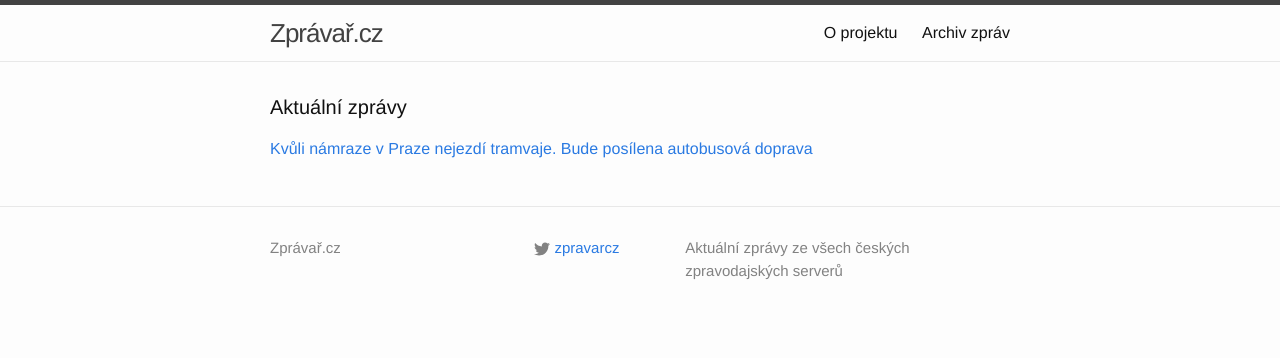
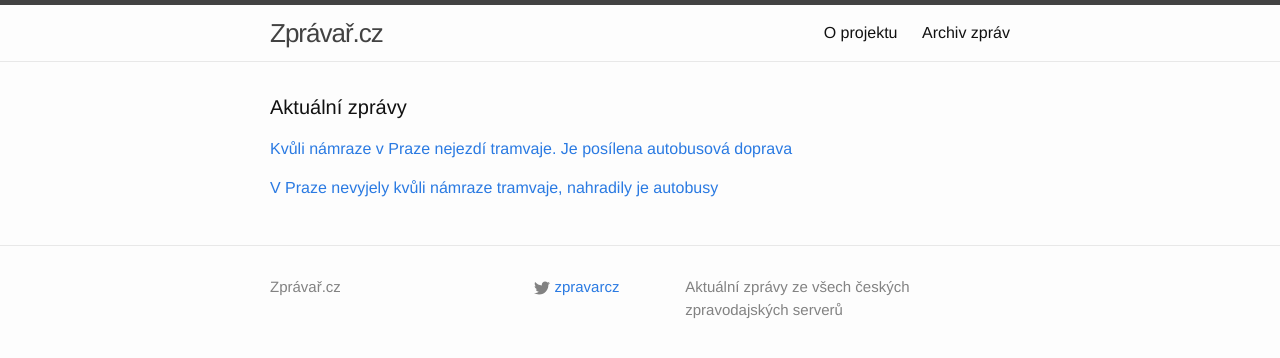
Before and after one commit to adliska/zpravar, a Jekyll site: the page built from index.html, in a window 1280 px wide. Shown: the top 358 px of the page. Built offline with Jekyll 4.4.1, drawn with Linux system fonts in a browser that asks for light colours.

Commit message:
zpravar news update

```diff
--- a/index.html
+++ b/index.html
@@ -5,11 +5,19 @@ layout: default
 <div class="home">
     <h1 class="page-heading">Aktuální zprávy</h1>
 
-<p><a href="javascript:;" onclick="toggle_visibility('zpravy0')">Kvůli námraze v Praze nejezdí tramvaje. Bude posílena autobusová doprava  </a></p>
+<p><a href="javascript:;" onclick="toggle_visibility('zpravy0')">Kvůli námraze v Praze nejezdí tramvaje. Je posílena autobusová doprava  </a></p>
 <div id="zpravy0" style="display:none">
 <ul>
+<li><a href=http://www.rozhlas.cz/_zprava/kvuli-namraze-v-praze-nejezdi-tramvaje-je-posilena-autobusova-doprava--1427207>Kvůli námraze v Praze nejezdí tramvaje. Je posílena autobusová doprava   - www.rozhlas.cz</a></li>
 <li><a href=http://www.rozhlas.cz/_zprava/kvuli-namraze-v-praze-nejezdi-tramvaje-bude-posilena-autobusova-doprava--1427207>Kvůli námraze v Praze nejezdí tramvaje. Bude posílena autobusová doprava   - www.rozhlas.cz</a></li>
 <li><a href=http://www.ceskatelevize.cz/ct24/domaci/294185-doprava-kolabuje-a-rano-nebude-lepe-tramvaje-stoji-vlaky-maji-zpozdeni/>Doprava kolabuje a ráno nebude lépe. Tramvaje stojí, vlaky mají zpoždění - www.ceskatelevize.cz</a></li>
 <li><a href=http://zpravy.e15.cz/domaci/udalosti/kvuli-namraze-v-utery-rano-v-cesku-nevyjedou-desitky-vlaku-1141663>Kvůli námraze v úterý ráno v Česku nevyjedou desítky vlaků - zpravy.e15.cz</a></li>
 </ul>
+</div><p><a href="javascript:;" onclick="toggle_visibility('zpravy1')">V Praze nevyjely kvůli námraze tramvaje, nahradily je autobusy</a></p>
+<div id="zpravy1" style="display:none">
+<ul>
+<li><a href=http://www.ceskenoviny.cz/zpravy/zpravy/v-praze-nevyjely-kvuli-namraze-tramvaje-nahradily-je-autobusy/1153869>V Praze nevyjely kvůli námraze tramvaje, nahradily je autobusy - www.ceskenoviny.cz</a></li>
+<li><a href=http://www.ceskenoviny.cz/zpravy/zpravy/rano-mohou-v-praze-kvuli-namraze-misto-tramvaji-vyjet-autobusy/1153837>Ráno mohou v Praze kvůli námraze místo tramvají vyjet autobusy - www.ceskenoviny.cz</a></li>
+<li><a href=http://www.ceskenoviny.cz/zpravy/zpravy/krnacova-svolala-kvuli-problemum-v-prazske-doprave-krizovy-stab/1153869>Krnáčová svolala kvůli problémům v pražské dopravě krizový štáb - www.ceskenoviny.cz</a></li>
+</ul>
 </div></div>
```
